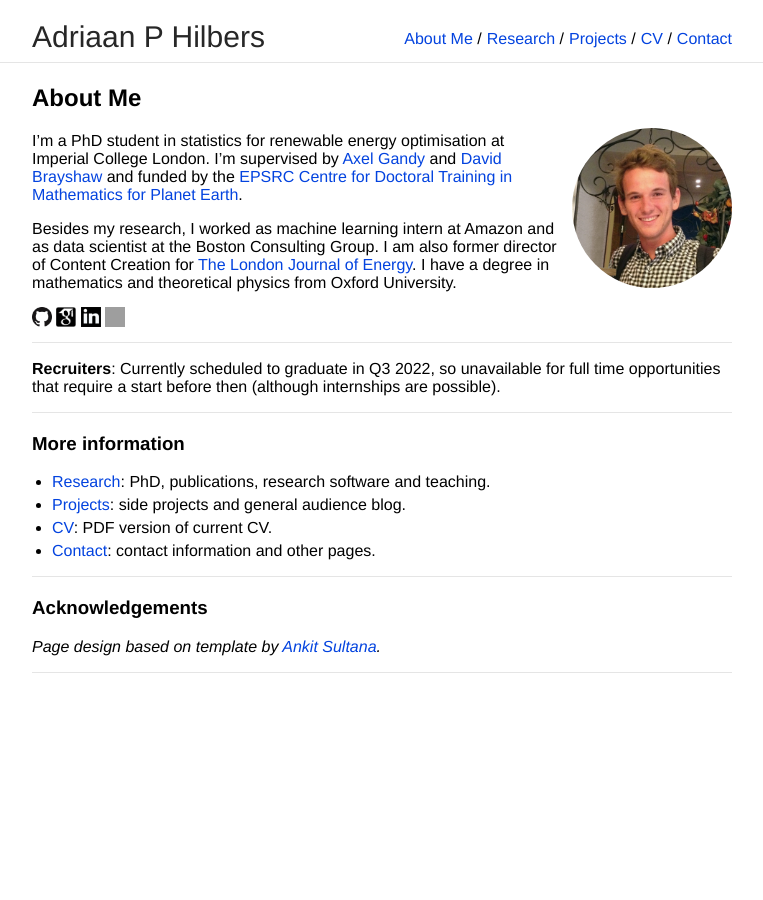
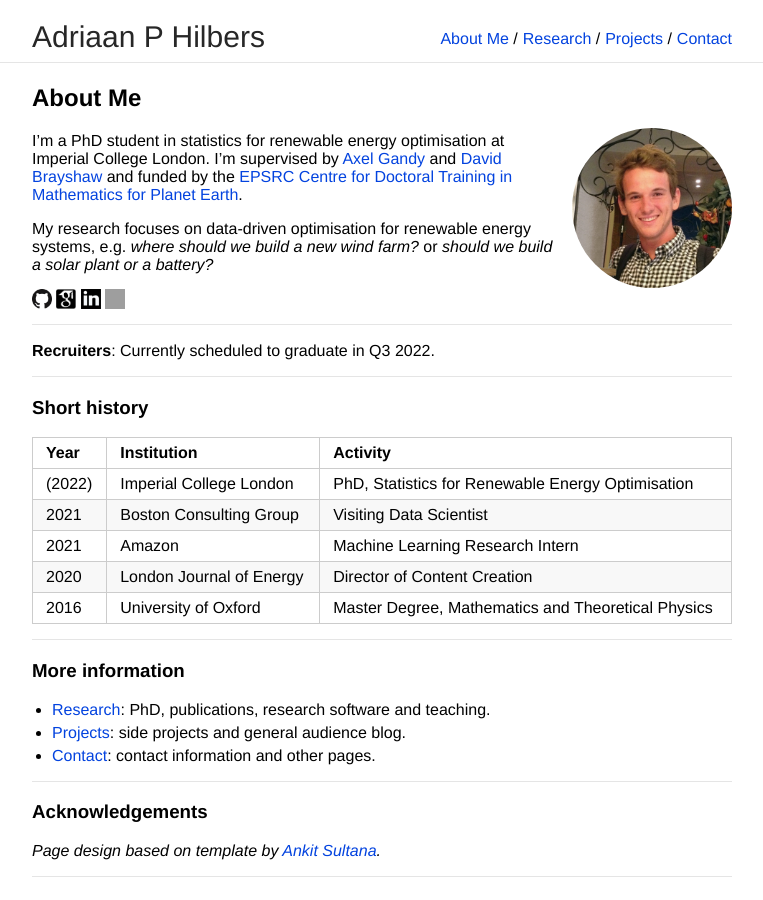
Before and after one commit to ahilbers/ahilbers.github.io, a Jekyll site: the page built from index.md, in a window 1280 px wide. Shown: the whole page, without its empty margins (258-1021 px from the left). Built offline with Jekyll 4.4.1, drawn with Linux system fonts in a browser that asks for light colours; our own code applies the rules of GitHub Pages for plain Markdown files; grey boxes are pictures that could not be loaded.

Commit message:
periodic update

```diff
--- a/_config.yml
+++ b/_config.yml
@@ -22,7 +22,5 @@ nav:
   link: "research"
 - name: "Projects"
   link: "projects"
-- name: "CV"
-  link: "cv.pdf"
 - name: "Contact"
   link: "contact"
--- a/index.md
+++ b/index.md
@@ -9,7 +9,7 @@ layout: default
 
 I'm a PhD student in statistics for renewable energy optimisation at Imperial College London. I'm supervised by [Axel Gandy](http://wwwf.imperial.ac.uk/~agandy/) and [David Brayshaw](https://research.reading.ac.uk/meteorology/people/david-brayshaw/) and funded by the [EPSRC Centre for Doctoral Training in Mathematics for Planet Earth](https://www.mpecdt.org).
 
-Besides my research, I worked as machine learning intern at Amazon and as data scientist at the Boston Consulting Group. I am also former director of Content Creation for [The London Journal of Energy](http://energyjournal.co.uk). I have a degree in mathematics and theoretical physics from Oxford University.
+My research focuses on data-driven optimisation for renewable energy systems, e.g. *where should we build a new wind farm?* or *should we build a solar plant or a battery?*
 
 <a href = "https://github.com/ahilbers"> <img class="inline-picture" src="images/github.png" /> </a>
 <a href = "https://scholar.google.com/citations?user=SqSbcwQAAAAJ&hl=en&oi=ao"> <img class="inline-picture" src="images/scholar.jpg" /> </a>
@@ -18,7 +18,19 @@ Besides my research, I worked as machine learning intern at Amazon and as data s
 
 ---
 
-**Recruiters**: Currently scheduled to graduate in Q3 2022, so unavailable for full time opportunities that require a start before then (although internships are possible).
+**Recruiters**: Currently scheduled to graduate in Q3 2022.
+
+---
+
+### Short history
+
+| Year | Institution | Activity |
+| ----- | ----- | ---- |
+| (2022) | Imperial College London |PhD, Statistics for Renewable Energy Optimisation |
+| 2021 | Boston Consulting Group | Visiting Data Scientist |
+| 2021 | Amazon | Machine Learning Research Intern |
+| 2020 | London Journal of Energy | Director of Content Creation |
+| 2016 | University of Oxford | Master Degree, Mathematics and Theoretical Physics |
 
 ---
 
@@ -26,7 +38,6 @@ Besides my research, I worked as machine learning intern at Amazon and as data s
 
 - [Research](research): PhD, publications, research software and teaching.
 - [Projects](projects): side projects and general audience blog.
-- [CV](cv.pdf): PDF version of current CV.
 - [Contact](contact): contact information and other pages.
 
 ---
```
Also changed, not shown: projects.md (+20 -16 lines).
